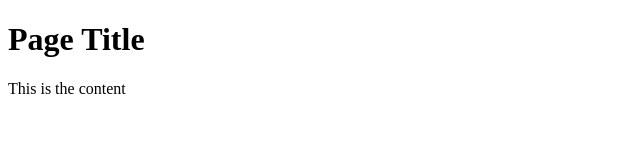
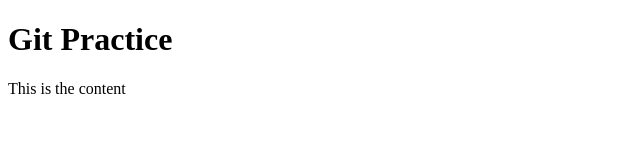
Before and after one commit to missliss71/dwgit, a plain HTML site: page index.html in a window 1280 px wide. Shown: the whole page, without its empty margins (0-640 px from the left). Drawn offline with Linux system fonts and the light colour scheme.

Commit message:
Changed some text.

```diff
--- a/index.html
+++ b/index.html
@@ -2,11 +2,12 @@
 <html>
 <head>
 <meta charset="utf-8">
-<title>Untitled Document</title>
+
+<title>Dreamweaver Practice With Git</title>
 </head>
 
 <body>
-	<h1>Page Title</h1>
+	<h1>Git Practice</h1>
 	<p>This is the content</p>
 </body>
 </html>
```
